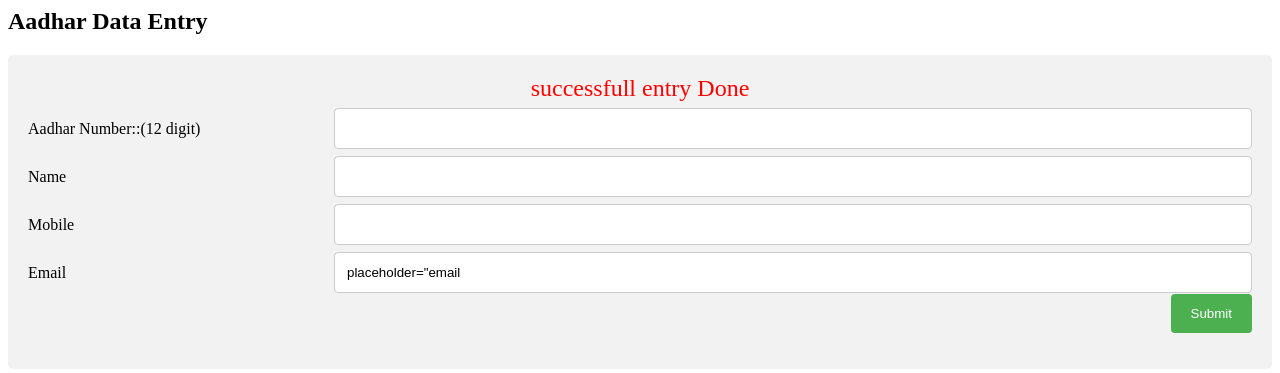
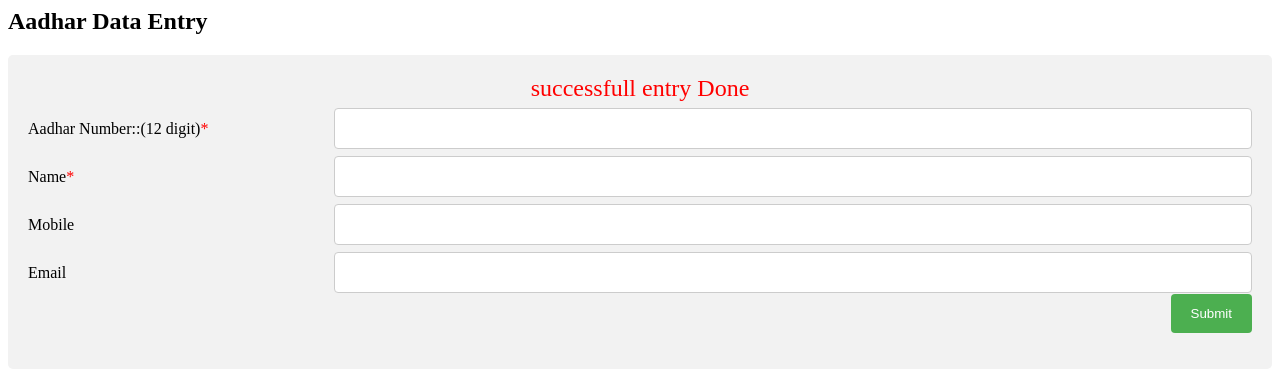
Before and after one commit to manishkumar212111/CodeChamp, a Flask app: page /aadhar in a window 1280 px wide. Shown: the top 373 px of the page. Run offline with Flask 2, Linux system fonts and the light colour scheme.

Commit message:
first commit

```diff
--- a/microservices/app/src/templates/aadhar.html
+++ b/microservices/app/src/templates/aadhar.html
@@ -79,7 +79,7 @@ input[type=submit]:hover {
     </center>
     <div class="row">
       <div class="col-25">
-        <label for="fname">Aadhar Number::(12 digit)</label>
+        <label for="fname">Aadhar Number::(12 digit)<font color="red">*</font></label>
       </div>
       <div class="col-75">
         <input type="number" id="fname" name="aadhar" value={{aadhar}} placeholder="12 digit aadhar" required>
@@ -88,7 +88,7 @@ input[type=submit]:hover {
     </div>
     <div class="row">
       <div class="col-25">
-        <label for="lname">Name</label>
+        <label for="lname">Name<font color="red">*</font></label>
       </div>
       <div class="col-75">
         <input type="text" id="lname" name="name" value="{{name}}" required>
@@ -99,7 +99,7 @@ input[type=submit]:hover {
         <label for="country">Mobile</label>
       </div>
       <div class="col-75">
-       <input type="number" id="country" name="mobile" value={{mobile}} placeholder="10 digit mob no" maxlength="10">
+       <input type="number" id="country" name="mobile" value={{mobile}}>
 
       </div>
     </div>
@@ -108,7 +108,7 @@ input[type=submit]:hover {
         <label for="count">Email</label>
       </div>
       <div class="col-75">
-       <input type="email" id="count" name="email" value={{email}} placeholder="email id(optional)">
+       <input type="email" id="count" name="email" value={{email}}>
 
       </div>
     </div>
```
